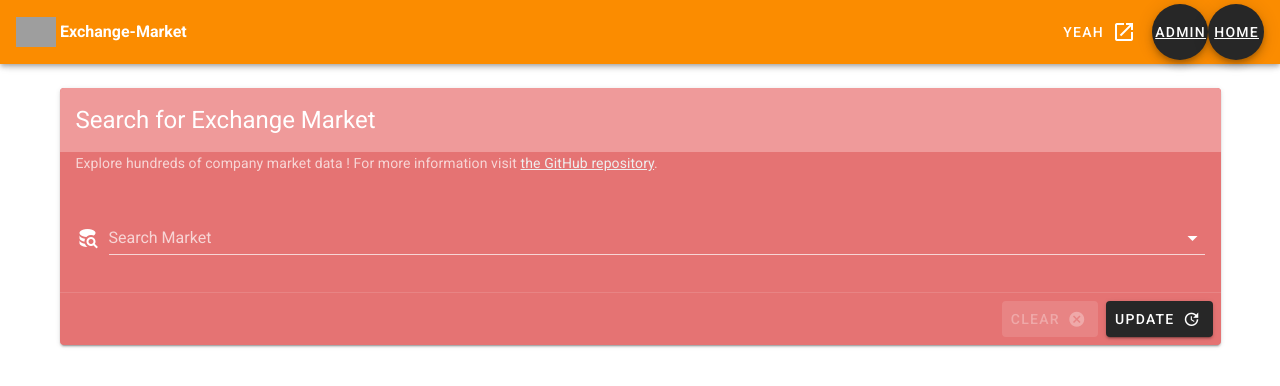
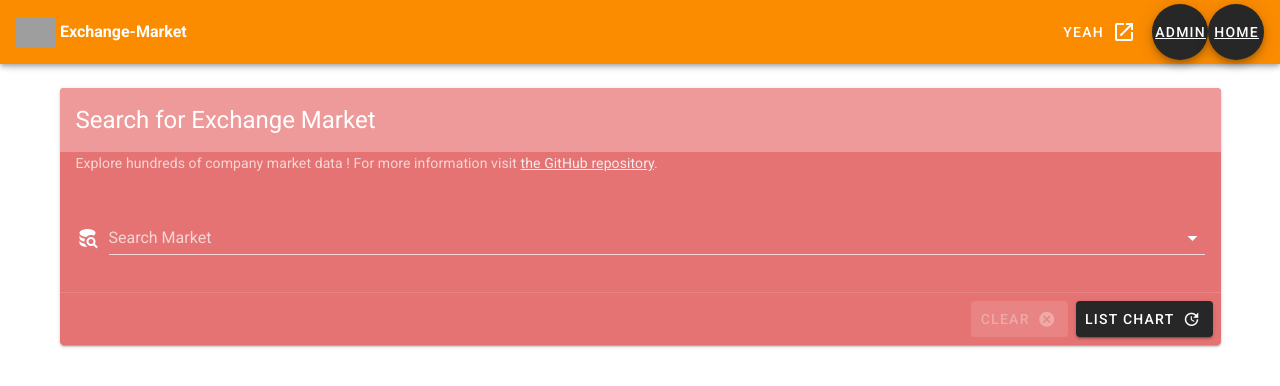
Before and after one commit to kamilmuratyilmaz/exchange_market, a Vue app: page / in a window 1280 px wide. Shown: the top 386 px of the page. Built offline with nearby package versions, Linux system fonts and the light colour scheme; grey boxes are pictures that could not be loaded.

Commit message:
refactor: changed button name "Update" to "List Chart"

```diff
--- a/src/components/marketSearch.vue
+++ b/src/components/marketSearch.vue
@@ -47,7 +47,7 @@
           <v-icon right> mdi-close-circle </v-icon>
         </v-btn>
         <v-btn @click="selectCompany(model.symbol)">
-          Update
+          List Chart
           <v-icon right> mdi-update </v-icon>
         </v-btn>
       </v-card-actions>
```
